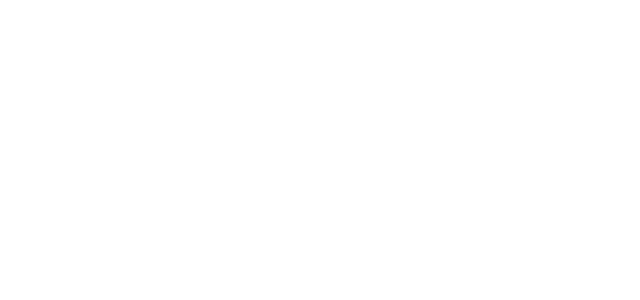
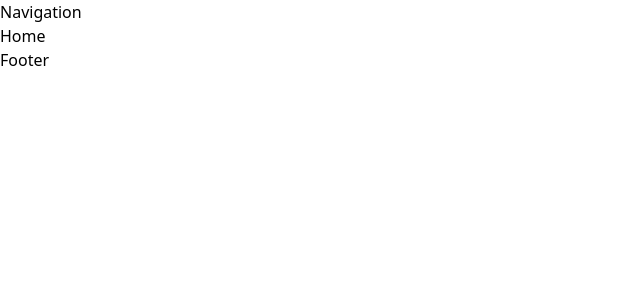
Before and after one commit to eddomiw/shopping-cart, a React (Vite) app: page / in a window 1280 px wide. Shown: the top 300 px of the page, without its empty margins (0-640 px from the left). Built offline with nearby package versions, Linux system fonts and the light colour scheme.

Commit message:
Create Home, Header, and Footer Components

```diff
--- a/src/App.jsx
+++ b/src/App.jsx
@@ -1,5 +1,15 @@
+import Navigation from "./components/Navigation";
+import Home from "./components/Home";
+import Footer from "./components/Footer";
+
 function App() {
-  return <></>;
+  return (
+    <>
+      <Navigation />
+      <Home />
+      <Footer />
+    </>
+  );
 }
 
 export default App;
--- a/src/components/Footer.jsx
+++ b/src/components/Footer.jsx
@@ -0,0 +1,5 @@
+import React from "react";
+
+export default function Footer() {
+  return <div>Footer</div>;
+}
--- a/src/components/Home.jsx
+++ b/src/components/Home.jsx
@@ -0,0 +1,5 @@
+import React from "react";
+
+export default function Home() {
+  return <div>Home</div>;
+}
--- a/src/components/Navigation.jsx
+++ b/src/components/Navigation.jsx
@@ -0,0 +1,5 @@
+import React from "react";
+
+export default function Navigation() {
+  return <div>Navigation</div>;
+}
```
